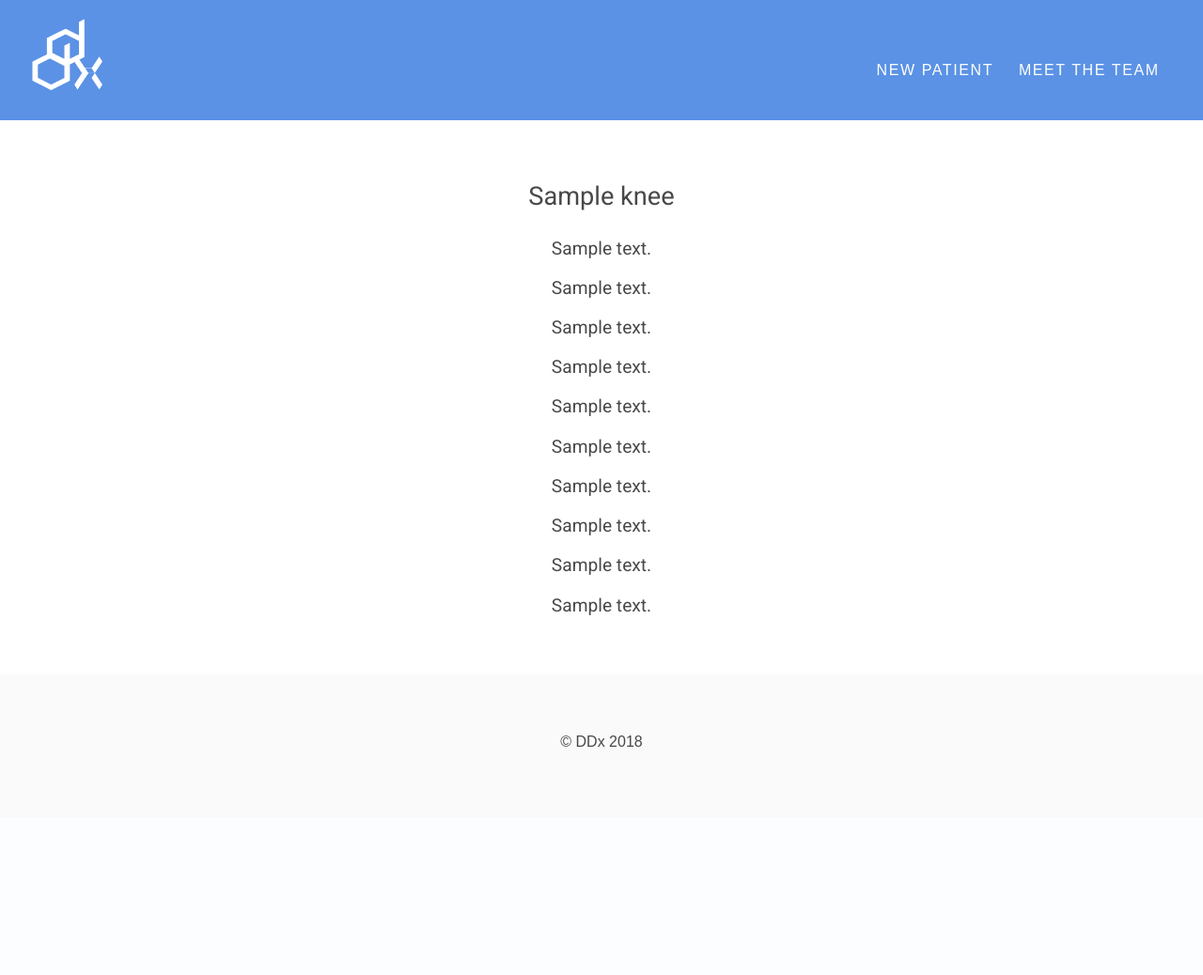
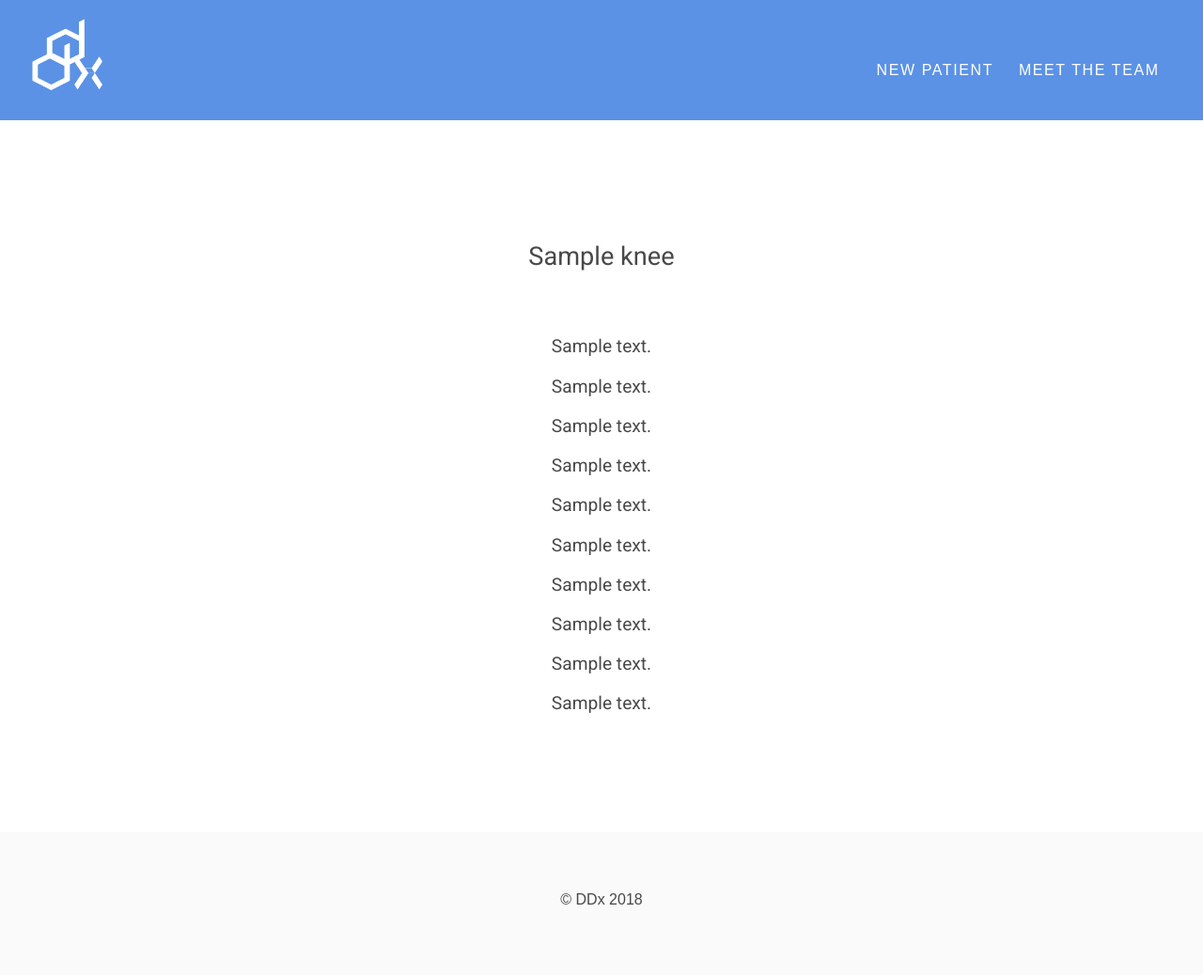
Before and after one commit to edpuzino/DDx, a Node server app: template views/pages/questions.ejs in a window 1280 px wide. Shown: the whole page at 94% size. Before the commit the page ends 795 px from the top, so only its background shows below. Run offline with Node 20, Linux system fonts and the light colour scheme; the template is opened without the code that fills it: most values are stand-ins (such as "Sample title", 1, 10 or a date in 2020); some libraries are stand-ins or nearby versions.

Commit message:
updated styling on questions

```diff
--- a/public/styles/modules.css
+++ b/public/styles/modules.css
@@ -125,8 +125,13 @@
     width: 80%;
     margin-left: auto;
     margin-right: auto;
-    margin-bottom: 1em;
+    margin-bottom: 2.5em;
     line-height: 1.3em;
+}
+
+#questions {
+    padding-top: 4em;
+    padding-bottom: 2.5em;
 }
 
 .cell {
```
